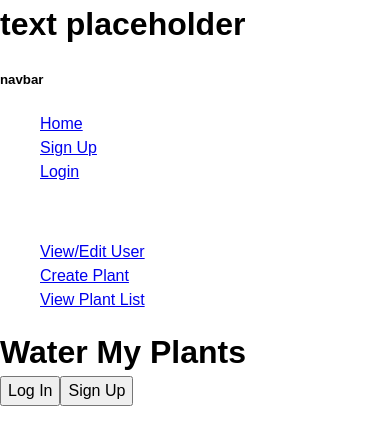
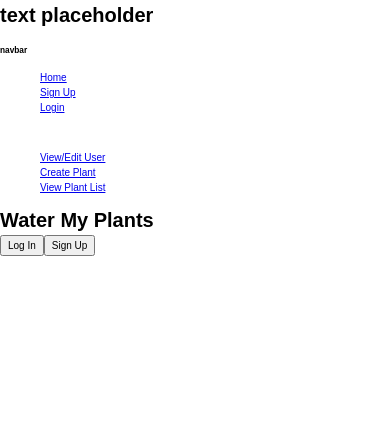
Before and after one commit to water-myplants-TT-42/front-end, a React (Create React App) app: page / in a window 390 px wide. Shown: the top 444 px of the page. Built offline with nearby package versions, Linux system fonts and the light colour scheme; a web font is replaced by a local one.

Commit message:
mobile theme standards added to theme.js

```diff
--- a/src/components/styled/Global.js
+++ b/src/components/styled/Global.js
@@ -7,6 +7,10 @@ const GlobalStyle = createGlobalStyle`
     *::after {
     box-sizing: border-box;
     font-family: 'Alef', sans-serif;
+    }
+
+    html {
+    font-size: 10px;
     }
 
     /* Remove default padding */
--- a/src/components/styled/theme.js
+++ b/src/components/styled/theme.js
@@ -7,5 +7,77 @@ export const Theme = {
     mediumBgColor: `#e5e5e5`,
 
     // Sizes and Units
-    borderRadius: `25px`
+    borderRadius: `25px`,
+
+
+
+    // -------------NEW--------------
+    // Mobile Theme (default)
+
+    // Colors
+    buttonGreen: `#66AD66`,
+    buttonRed: `#EB5757`,
+    buttonGray: `828282`,
+
+    inputGray: `E0E0E0`,
+    inputTextGray: `333333`,
+
+    borderGray: `BDBDBD`,
+    navBarGray: `F2F2F2`,
+
+    textBlack: `000000`,
+    textWhite: `FFFFFF`,
+
+
+    // Button and Input Fields
+    buttonHeight: `5rem`,
+    buttonWidth: `20rem`,       // all other buttons
+
+    medButtonWidth: `15rem`,    // buttons at the bottom of individual plant page only
+    navButtonWidth: `110rem`,   // nav buttons only
+
+    inputHeight: `5rem`,
+    inputWidth: `35rem`,
+
+
+    // Mini Buttons
+    miniButtonHeight: `3.4rem`, // mini buttons on plant cards and modal window
+    miniButtonWidth: `9rem`,
+
+
+    // Border Radius
+    borderRadius: `2.5rem`,     // Standard for buttons and input fields
+    miniBorderRadius: `1.7rem`, // mini buttons only
+
+
+    // Font Sizes
+    fontSize: `2.4rem`,         // Standard
+    h1FontSize: `3.6rem`,
+    cardTitleFontSize: `2.2rem`,
+    miniButtonFontSize: `2rem`,
+    errorFontSize: `2rem`,
+
+
+    // Spacing
+    space: `2rem`,          // Standard spacing between items
+    navBarSpace: `1rem`,    // Space between nav items
+
+
+    // Nav Item Standards
+    navBarHeight: `7rem`,
+    navIconSize: `5rem`,
+    navBarBorderBottom: `2px solid BDBDBD`,
+
+
+    // Card Standards
+    cardSize: `45%`,
+    cardHeaderHeight: `4rem`,    // White area at the top of cards
+    cardBackground: `E0E0E0`,
+    cardBorder: `1px solid BDBDBD`,
+    cardBoxShadow: `2px 2px 4px rgba(0, 0, 0, 0.25)`,
+
+
+    // Logo sizes
+    smallLogoSize: `10rem`,
+    largeLogoSize: `18.7rem`,
 }
```
